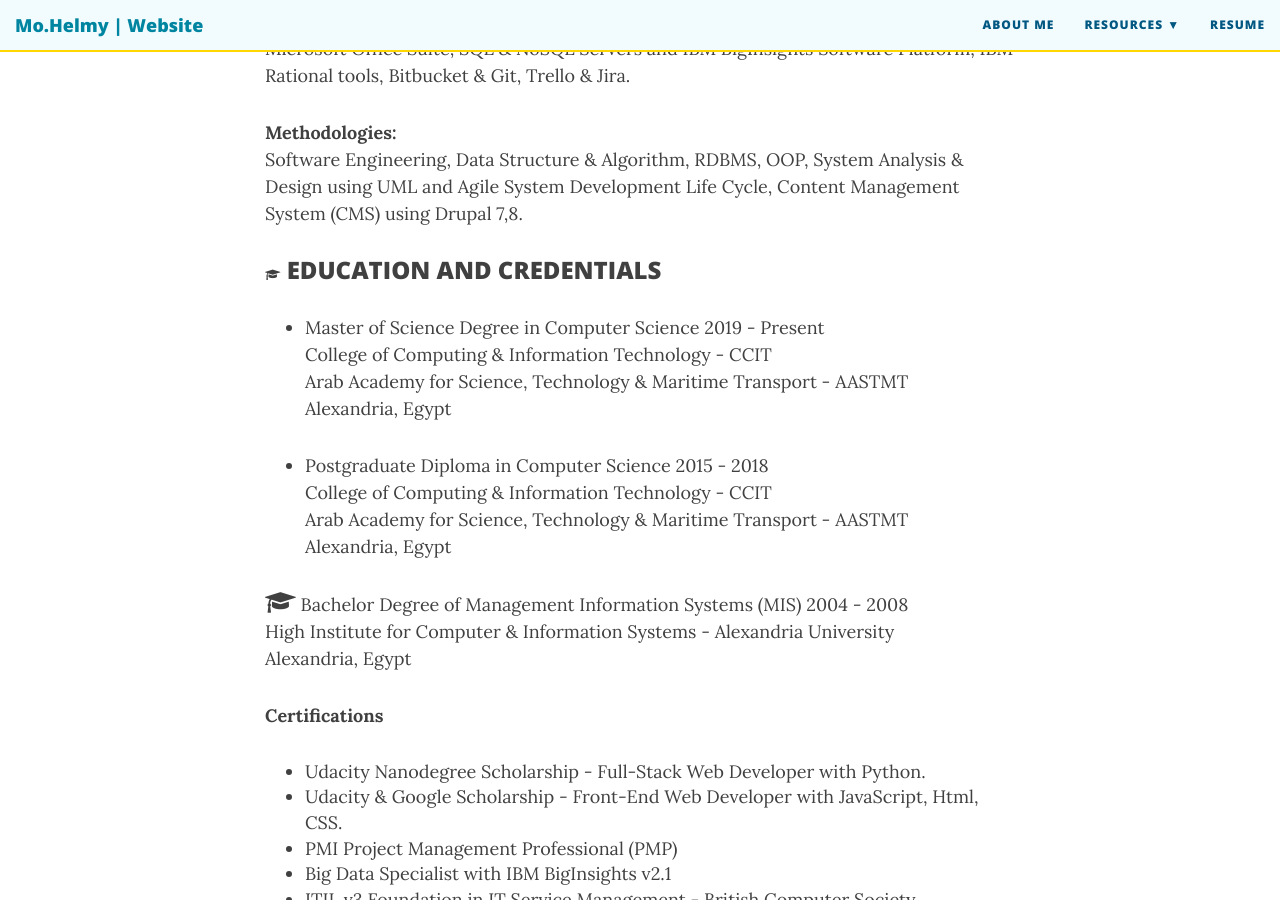
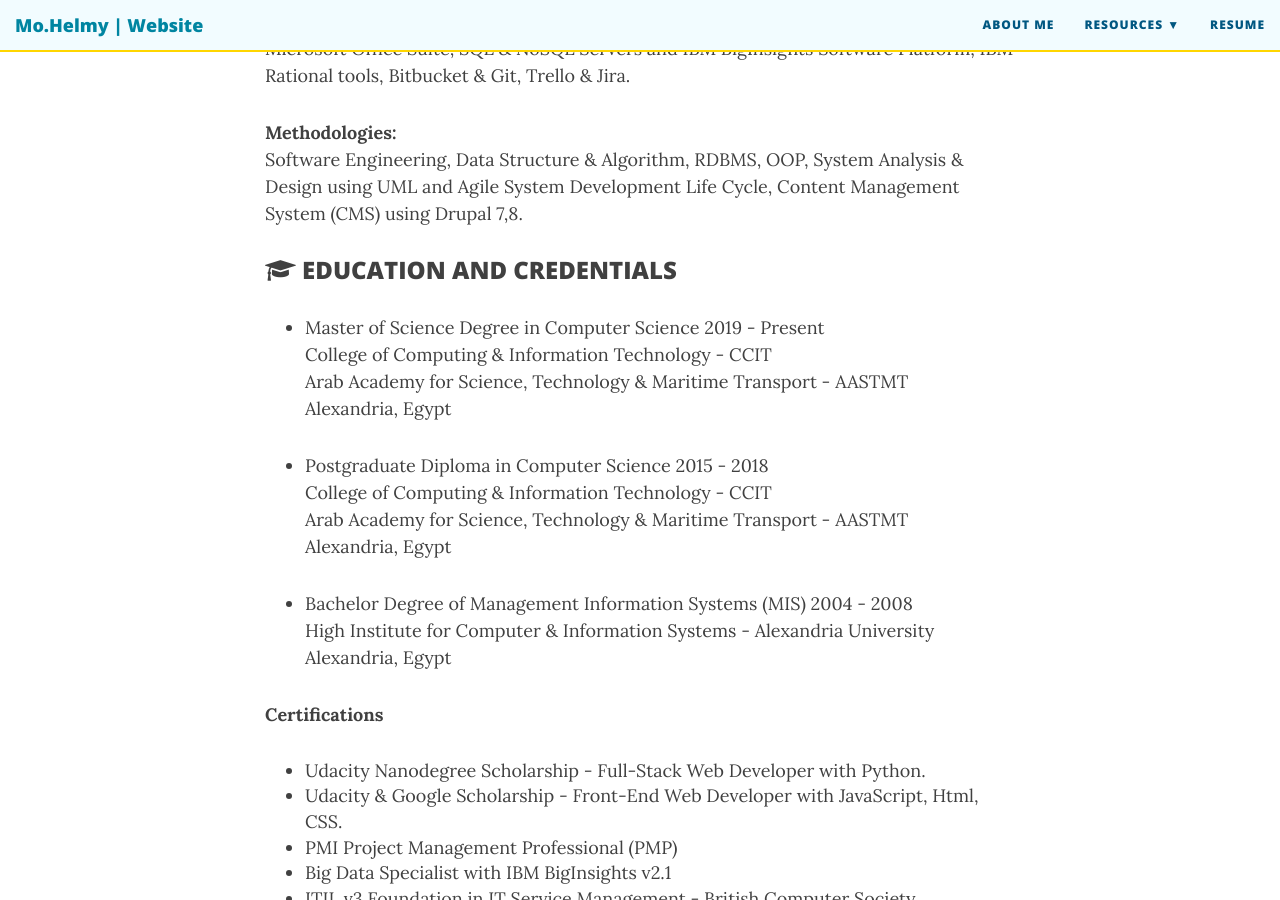
Before and after one commit to M-Helmy/m-helmy.github.io, a Jekyll site: the page built from resume.md, in a window 1280 px wide and 900 px high, scrolled down 852 px. Built offline with Jekyll 4.4.1, drawn with Linux system fonts in a browser that asks for light colours; nearby versions of some CDN libraries.

Commit message:
Update resume.md

```diff
--- a/resume.md
+++ b/resume.md
@@ -24,7 +24,7 @@
 **Methodologies:**<br/>
 Software Engineering, Data Structure & Algorithm, RDBMS, OOP, System Analysis & Design using UML and Agile System Development Life Cycle, Content Management System (CMS) using Drupal 7,8.
 
-### <i class="fa fa-graduation-cap" style="font-size:12px;"></i> EDUCATION AND CREDENTIALS
+### <i class="fa fa-graduation-cap" style="font-size:24px;"></i> EDUCATION AND CREDENTIALS
 - Master of Science Degree in Computer Science 2019 - Present<br/>
   College of Computing & Information Technology - CCIT<br/>
   Arab Academy for Science, Technology & Maritime Transport - AASTMT<br/>
@@ -35,7 +35,7 @@
   Arab Academy for Science, Technology & Maritime Transport - AASTMT<br/>
   Alexandria, Egypt<br/>
 
-<i class="fa fa-graduation-cap" style="font-size:24px;"></i> Bachelor Degree of Management Information Systems (MIS) 2004 - 2008<br/>
+- Bachelor Degree of Management Information Systems (MIS) 2004 - 2008<br/>
   High Institute for Computer & Information Systems - Alexandria University<br/>
   Alexandria, Egypt<br/>
 
```
